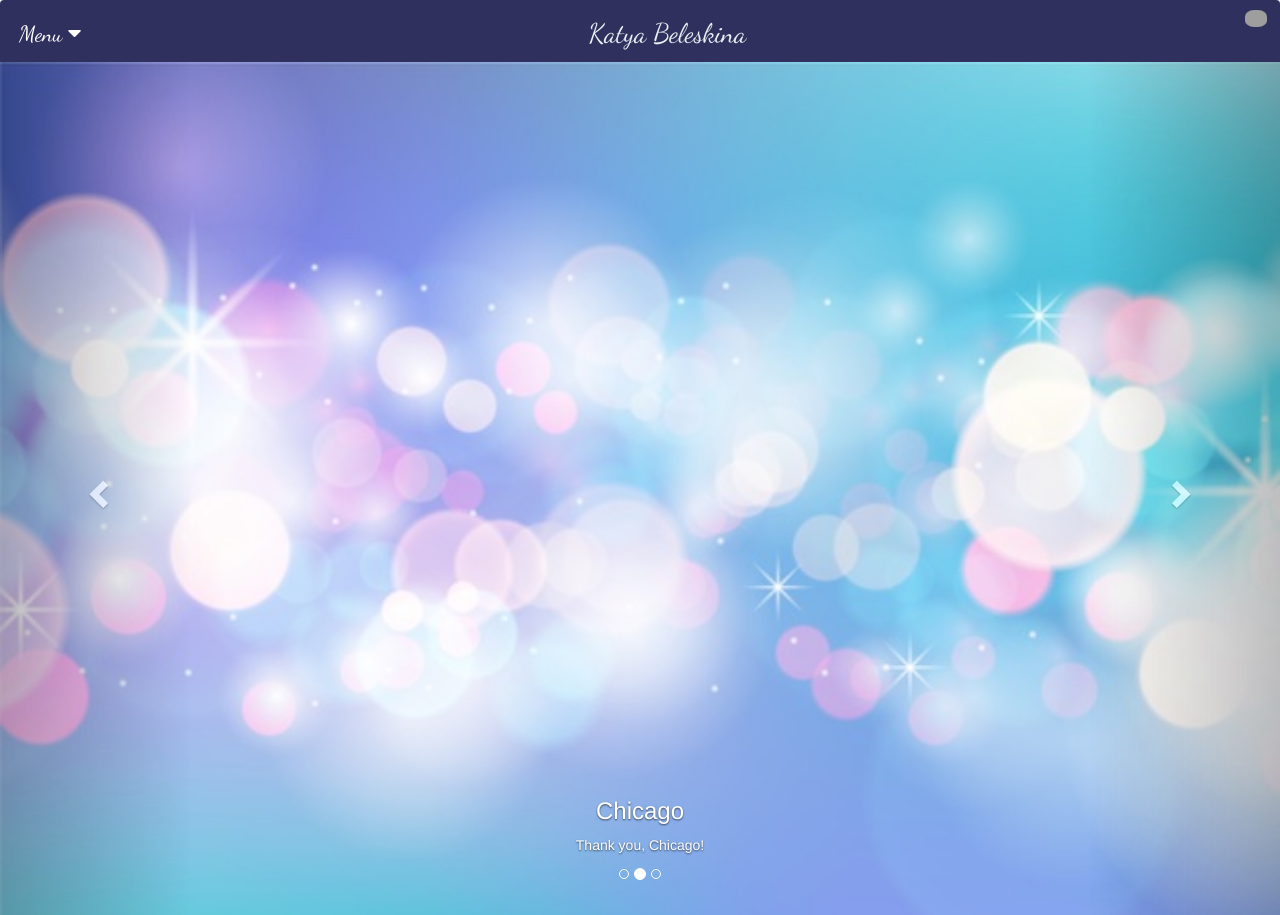
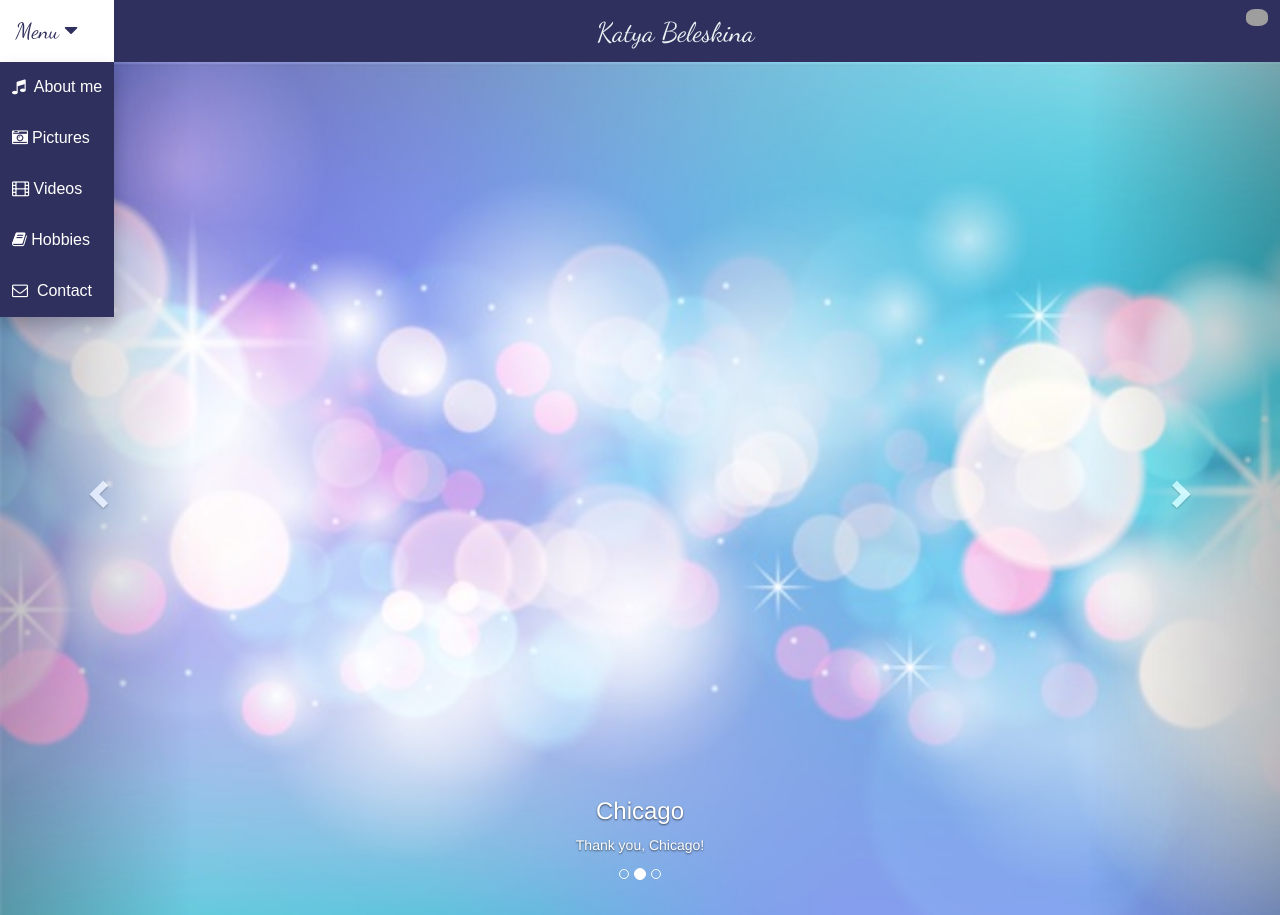
Before and after one commit to SachaSkinner/k_b, a plain HTML site: page index.html in a window 1280 px wide. Both pictures are taken after a click on the button "Menu". Drawn offline with nearby package versions, Linux system fonts and the light colour scheme; grey boxes are pictures that could not be loaded.

Commit message:
alighed the dropdown- colors and padding

```diff
--- a/index.html
+++ b/index.html
@@ -18,14 +18,14 @@
 
 <body>
     <!-- navigation bar -->
-    <div class="navbar">
+    <div class="navbar1">
 
-        <div class="dropdown">
-            <button class="dropbtn">Menu
+        <div class="dropdown1">
+            <button class="dropbtn1">Menu
               <i class="fa fa-caret-down"></i>
 
             </button>
-            <div class="dropdown-content">
+            <div class="dropdown-content1">
 
                 <a href="./index.html"><span class="fa fa-music">	&nbsp; </span>About me</a>
                 <a href="./portfolio.html"><i class="fa fa-camera-retro">&nbsp;</i>Pictures</a>
--- a/main.js
+++ b/main.js
@@ -1,5 +1,8 @@
-$('.dropdown-content').hide();
-$('.dropbtn').on('click', function() {
+// $('.dropdown-content1').hide();
+// $('.dropbtn1').on('click', function() {
 
-    $('.dropdown-content').show();
-})
+//     $('.dropdown-content1').css('display', 'block');
+// })
+// $('.dropdown-content1').on('mouseleave', function() {
+//     $('.dropdown-content1').css('display', 'none');
+// })
--- a/style2.css
+++ b/style2.css
@@ -1,6 +1,6 @@
 /* Navbar container */
 
-.navbar {
+.navbar1 {
     background-color: rgb(48, 48, 94);
     font-family: Arial;
     position: absolute;
@@ -14,7 +14,7 @@
 
 /* Links inside the navbar */
 
-.navbar a {
+.navbar1 a {
     float: left;
     font-size: 16px;
     color: white;
@@ -25,7 +25,7 @@
 
 /* The dropdown container */
 
-.dropdown {
+.dropdown1 {
     float: left;
     overflow: hidden;
 }
@@ -33,12 +33,13 @@
 
 /* Dropdown button */
 
-.dropdown .dropbtn {
+.dropdown1 .dropbtn1 {
     font-size: 22px;
     border: none;
     outline: none;
     color: white;
-    padding: 18px;
+    padding: 15.5px;
+    padding-right: 37px;
     /* padding-top: 18px; */
     background-color: inherit;
     font-family: 'Dancing Script', cursive;
@@ -50,16 +51,16 @@
 
 /* Add a red background color to navbar links on hover */
 
-.navbar a:hover,
-.dropdown:hover .dropbtn {
-    background-color: rgb(99, 118, 224) !important;
-    color: black !important;
+.navbar1 a:hover,
+.dropdown1:hover .dropbtn1 {
+    background-color: rgb(255, 255, 255) !important;
+    color: rgb(48, 48, 94);
 }
 
 
 /* Dropdown content (hidden by default) */
 
-.dropdown-content {
+.dropdown-content1 {
     display: none;
     position: absolute;
     background-color: #ffffff;
@@ -71,27 +72,30 @@
 
 /* Links inside the dropdown */
 
-.dropdown-content a {
+.dropdown-content1 a {
     float: none;
-    color: black;
-    padding: 12px 16px;
+    color: rgb(255, 255, 255);
+    padding: 14px 12px;
     text-decoration: none;
     display: block;
     text-align: left;
+    background-color: rgb(48, 48, 94);
+    ;
 }
 
 
 /* Add a grey background color to dropdown links on hover */
 
-.dropdown-content a:hover {
-    background-color: #ddd;
+.dropdown-content1 a:hover {
+    background-color: rgb(25, 25, 31);
 }
 
 
 /* Show the dropdown menu on hover */
 
-.dropdown:hover .dropdown-content {
+.dropdown1:hover .dropdown-content1 {
     display: block;
+    z-index: 99999999;
 }
 
 #name {
@@ -125,5 +129,14 @@
 
 #myCarousel {
     margin-top: 62px;
-    z-index: 40;
+    /* z-index: 40;
+    position: relative;
+    /* height: 100%; */
+    /* margin-bottom: 0;
+    width: 100% !important;
+    height: 100% !important;
+    overflow: hidden !important;
+    right: 0 !important;
+    height: 380px;
+    overflow: hidden; */
 }
```
